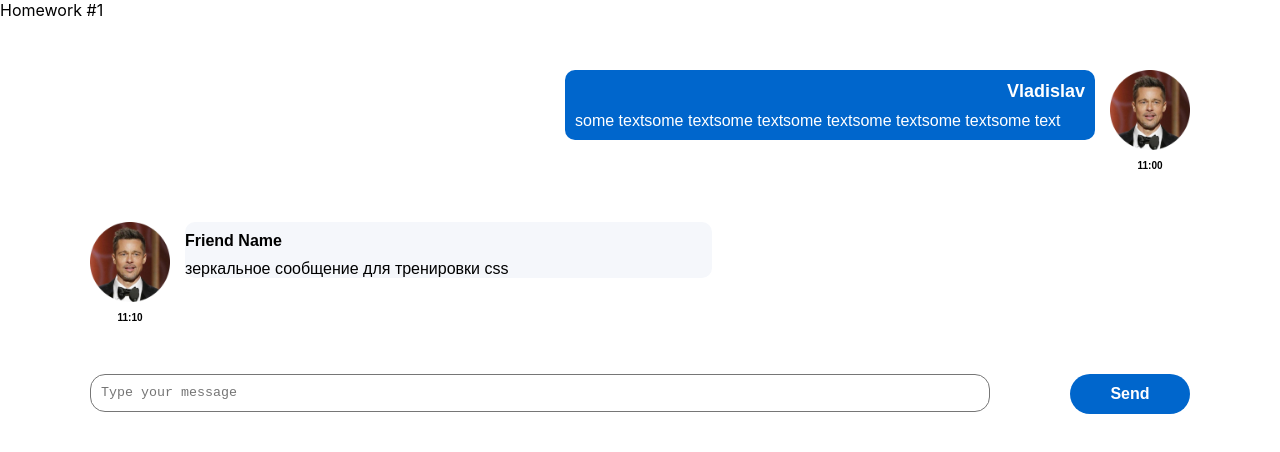
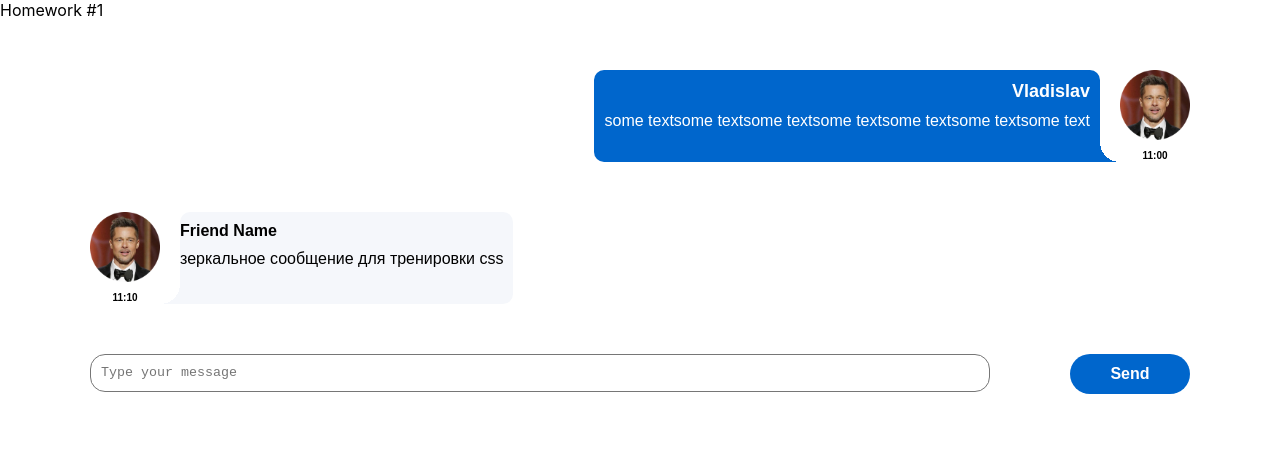
Before and after one commit to VlLabkovich/homework-front-tasks, a React (Create React App) app: page / in a window 1280 px wide. Shown: the top 452 px of the page. Built offline with nearby package versions, Linux system fonts and the light colour scheme.

Commit message:
feat: add angle message and styles for task

```diff
--- a/src/s2-homeworks/hw01/StylesHW1.module.css
+++ b/src/s2-homeworks/hw01/StylesHW1.module.css
@@ -3,5 +3,4 @@
     width: 100%;
     min-height: 100%;
     margin: 0 auto;
-    /*outline: 2px dashed green;*/
 }
--- a/src/s2-homeworks/hw01/friend-message/FriendMessage.module.css
+++ b/src/s2-homeworks/hw01/friend-message/FriendMessage.module.css
@@ -6,27 +6,34 @@
 
 .friendImageAndText {
     display: flex;
-
 }
 
 .friendImageAndText img {
-    width: 80px;
-    height: 80px;
+    width: 70px;
+    height: 70px;
+}
 
+.nameAndContent {
+    display: flex;
+    align-items: flex-end;
+    flex-direction: row-reverse;
 }
 
 .friendText {
     display: flex;
     flex-direction: column;
-    width: 527px;
-    height: min-content;
+    max-width: 530px;
+    height: 100%;
     background-color: #F5F7FB;
-    border-radius: 10px;
-    margin-left: 15px;
+    border-radius: 10px 10px 10px 0;
 }
 
-.friendText:after {
-
+.angleMessageFriend {
+    display: flex;
+    justify-content: flex-end;
+    width: 20px;
+    height: 20px;
+    background: radial-gradient(circle at -0px -0px, rgba(0, 0, 0, 0) 20px, rgb(245, 247, 251) 0);
 }
 
 .friendName {
@@ -40,6 +47,7 @@
 
 .friendMessageText {
     font-family: Montserrat, sans-serif;
+    white-space: pre-wrap;
     font-weight: 400;
     font-size: 16px;
     color: #000000;
--- a/src/s2-homeworks/hw01/friend-message/FriendMessage.tsx
+++ b/src/s2-homeworks/hw01/friend-message/FriendMessage.tsx
@@ -23,6 +23,7 @@ const FriendMessage = (props: MessagePropsType) => {
                         {props.message.message.time}
                     </div>
 
+                        <div className={s.nameAndContent}>
                             <div className={s.friendText}>
                                 <div
                                     id={'hw1-friend-name-' + props.message.id}
@@ -39,6 +40,8 @@ const FriendMessage = (props: MessagePropsType) => {
 
                     </pre>
                             </div>
+                            <div className={s.angleMessageFriend}/>
+                        </div>
                 </div>
 
             </div>
--- a/src/s2-homeworks/hw01/message/Message.module.css
+++ b/src/s2-homeworks/hw01/message/Message.module.css
@@ -1,7 +1,5 @@
 .message {
     display: flex;
-    justify-content: flex-end;
-    flex-direction: column;
     margin: 50px 0 50px;
 }
 
@@ -11,24 +9,33 @@
 }
 
 .imageAndText img {
-    width: 80px;
-    height: 80px;
+    width: 70px;
+    height: 70px;
+}
 
+.nameAndContent {
+    display: flex;
+    align-items: flex-end;
 }
 
 .text {
     display: flex;
     flex-direction: column;
-    flex-wrap: wrap;
-    width: 530px;
-    height: min-content;
+    max-width: 530px;
+    min-width: 80%;
+    height: 100%;
     background-color: #0066CC;
-    border-radius: 10px;
-    margin-right: 15px;
+    border-radius: 10px 10px 0 10px;
 }
 
-.text ::after {
+.angleMessage {
+    display: flex;
+    justify-content: flex-end;
+    width: 20px;
+    height: 20px;
+    background: radial-gradient(circle at 20px 0, rgba(0, 0, 0, 0) 20px, rgb(0, 102, 204) 0);
 }
+
 
 .name {
     text-align: right;
@@ -42,12 +49,27 @@
 }
 
 .messageText {
+    display: flex;
+    justify-content: end;
+    text-align: right;
+    white-space: pre-wrap;
     font-family: Montserrat, sans-serif;
     font-weight: 400;
     font-size: 16px;
     color: #FFFFFF;
     padding: 10px;
 }
+/*.timeContent {*/
+/*    display: flex;*/
+/*    justify-content: flex-end;*/
+/*    !*border: 2px solid #43d4e8;*!*/
+/*    padding: 10px 22px;*/
+/*    !*text-align: right;*!*/
+/*    font-family: Montserrat, sans-serif;*/
+/*    font-weight: 600;*/
+/*    font-size: 10px;*/
+/*    line-height: 12px;*/
+/*}*/
 
 .time {
     display: flex;
--- a/src/s2-homeworks/hw01/message/Message.tsx
+++ b/src/s2-homeworks/hw01/message/Message.tsx
@@ -22,18 +22,21 @@ const Message = (props: MessagePropsType) => {
                         {props.message.message.time}
                     </div>
 
-
-                    <div className={s.text}>
-                        <div id={'hw1-name-' + props.message.id} className={s.name}>
-                            {props.message.user.name}
-                        </div>
-                        <pre id={'hw1-text-' + props.message.id} className={s.messageText}>
+                    <div className={s.nameAndContent}>
+                        <div className={s.text}>
+                            <div id={'hw1-name-' + props.message.id} className={s.name}>
+                                {props.message.user.name}
+                            </div>
+                            <pre id={'hw1-text-' + props.message.id} className={s.messageText}>
                             {props.message.message.text}
                         </pre>
+                        </div>
+                        <div className={s.angleMessage}/>
                     </div>
                 </div>
-
-
+                {/*<div className={s.timeContent}>*/}
+                {/*    {props.message.message.time}*/}
+                {/*</div>*/}
             </div>
         </div>
     )
```
Lines whose indentation alone changed are shown as unchanged.
